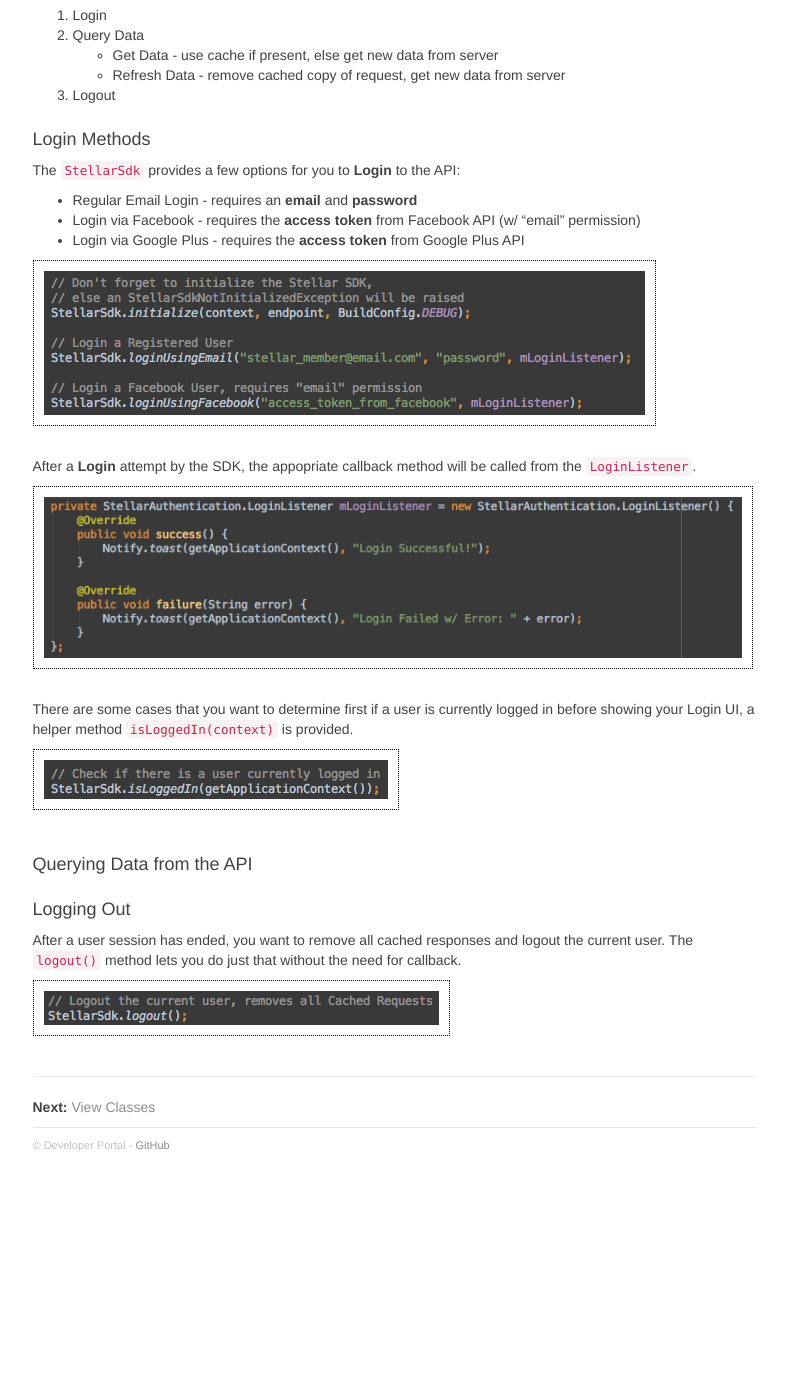
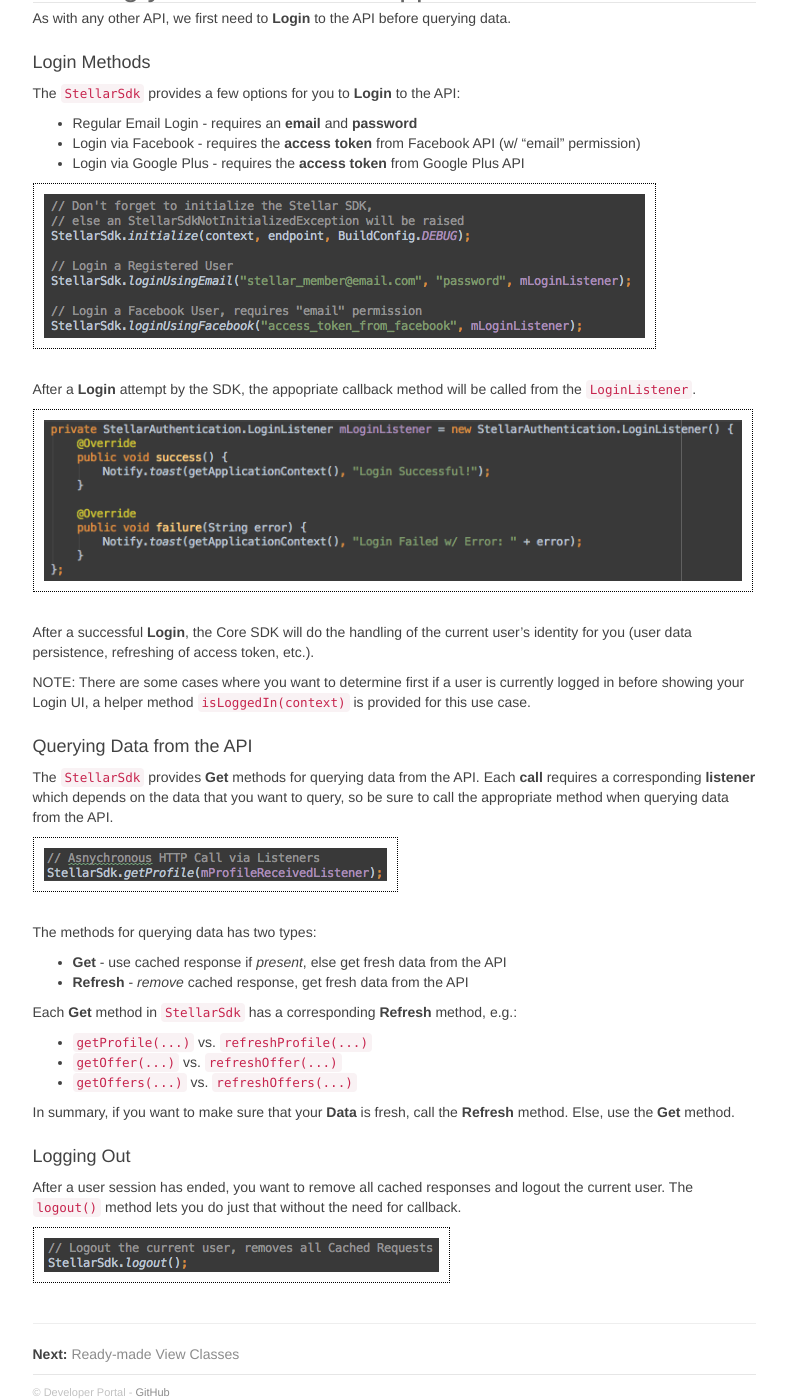
Before and after one commit to jofell/stellar-dev, a Jekyll site: the page built from _android_sdk/pages/02_sample_app_workflow.md, in a window 1280 px wide and 1400 px high, scrolled down 564 px. Shown: the whole window, without its empty margins (340-1127 px from the left). Built offline with Jekyll 4.4.1, drawn with Linux system fonts in a browser that asks for light colours; nearby versions of some CDN libraries; Markdown is read by kramdown in place of the engine named in the settings; before the commit the page ends 1717 px from its top, so only the background shows below that; some of the changed text lies outside the part shown.

Commit message:
updated Querying Data, WIP

```diff
--- a/_android_sdk/pages/02_sample_app_workflow.md
+++ b/_android_sdk/pages/02_sample_app_workflow.md
@@ -4,18 +4,22 @@
 categories: android-sdk
 ---
 
-In this document we will provide examples on how to consume the *Stellar Loyalty API Data* via the Stellar Android **Core SDK**.
-## Building your Data Driven Application
+In this document we will provide examples on how to consume *Stellar Loyalty API Data* via the Stellar Android **Core SDK**.
 
-As with any other API, we first need to **Login** in to the API before querying data. After logging in, the Core SDK will do the handling of the current user's identity for you (access token persistence, refreshing of access token, etc.).
+## Sample Workflow
+
+The simplified image below illustrates the sample workflow for your application:
 
 ![]({{site.baseurl}}/img/sdk/android/sample_workflow.png)
 
-1. Login
-2. Query Data
-	* Get Data - use cache if present, else get new data from server
-	* Refresh Data - remove cached copy of request, get new data from server
-3. Logout
+**Steps 1, 2 and 4** are described in this document.
+
+**Step 3** Present Data will be covered in the next document [Ready-made View Classes]({{site.baseurl}}/android_sdk/pages/03_view_classes.html).
+
+
+## Building your Data Driven Application
+
+As with any other API, we first need to **Login** to the API before querying data.
 
 #### Login Methods
 
@@ -31,12 +35,28 @@
 
 ![]({{site.baseurl}}/img/sdk/android/login_listener.png)
 
-There are some cases that you want to determine first if a user is currently logged in before showing your Login UI, a helper method `isLoggedIn(context)` is provided.
+After a successful **Login**, the Core SDK will do the handling of the current user's identity for you (user data persistence, refreshing of access token, etc.).
 
-![]({{site.baseurl}}/img/sdk/android/login_helper.png)
-
+NOTE: There are some cases where you want to determine first if a user is currently logged in before showing your Login UI, a helper method `isLoggedIn(context)` is provided for this use case.
 
 #### Querying Data from the API
+
+The `StellarSdk` provides **Get** methods for querying data from the API. Each **call** requires a corresponding **listener** which depends on the data that you want to query, so be sure to call the appropriate method when querying data from the API.
+
+![]({{site.baseurl}}/img/sdk/android/get_profile.png)
+
+The methods for querying data has two types:
+
+* **Get** - use cached response if *present*, else get fresh data from the API
+* **Refresh** - *remove* cached response, get fresh data from the API
+
+Each **Get** method in `StellarSdk` has a corresponding **Refresh** method, e.g.:
+
+* `getProfile(...)` vs. `refreshProfile(...)`
+* `getOffer(...)` vs. `refreshOffer(...)`
+* `getOffers(...)` vs. `refreshOffers(...)`
+
+In summary, if you want to make sure that your **Data** is fresh, call the **Refresh** method. Else, use the **Get** method.
 
 #### Logging Out
 
@@ -47,4 +67,4 @@
 
 --------
 
-**Next:** [View Classes]({{site.baseurl}}/android_sdk/pages/03_view_classes.html)
+**Next:** [Ready-made View Classes]({{site.baseurl}}/android_sdk/pages/03_view_classes.html)
```
Also changed, not shown: img/sdk/android/get_profile.png (added), img/sdk/android/get_refresh_data.png (added), img/sdk/android/login_helper.png (deleted), img/sdk/android/sample_workflow.png.
